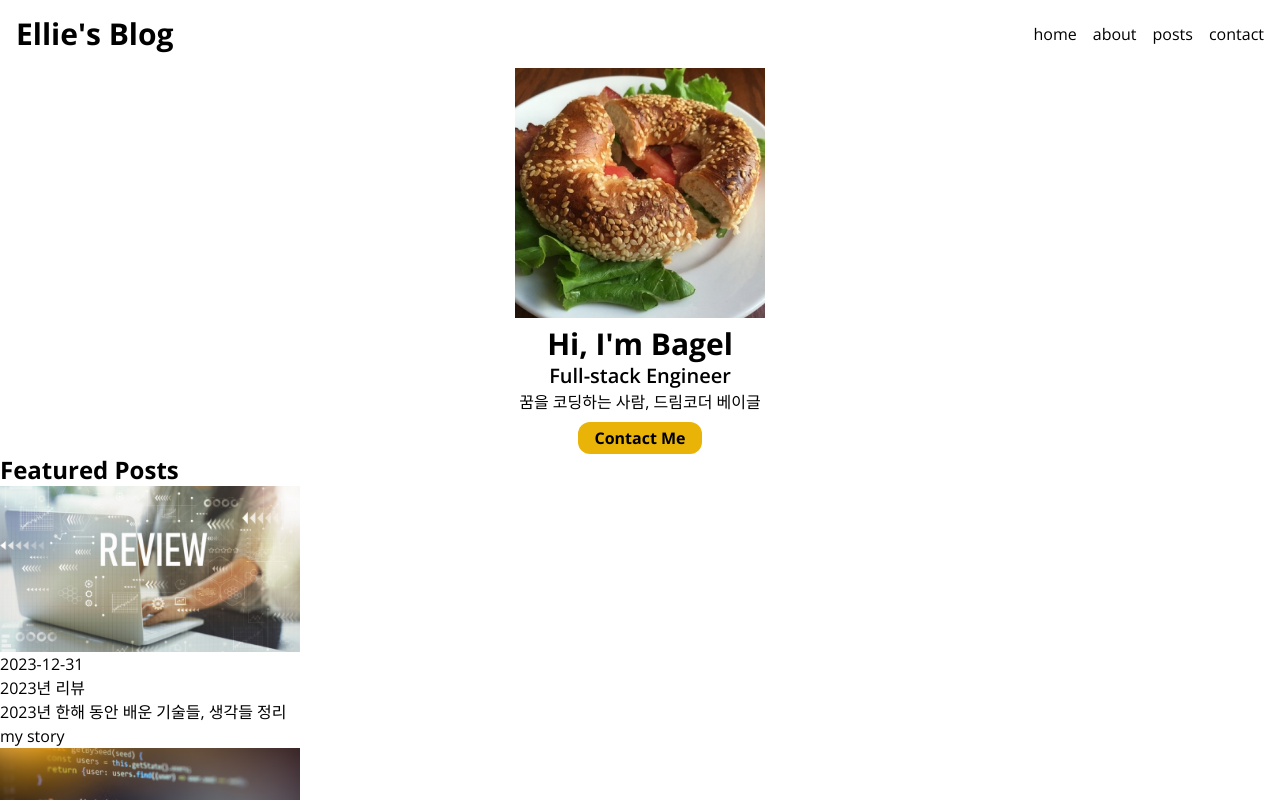
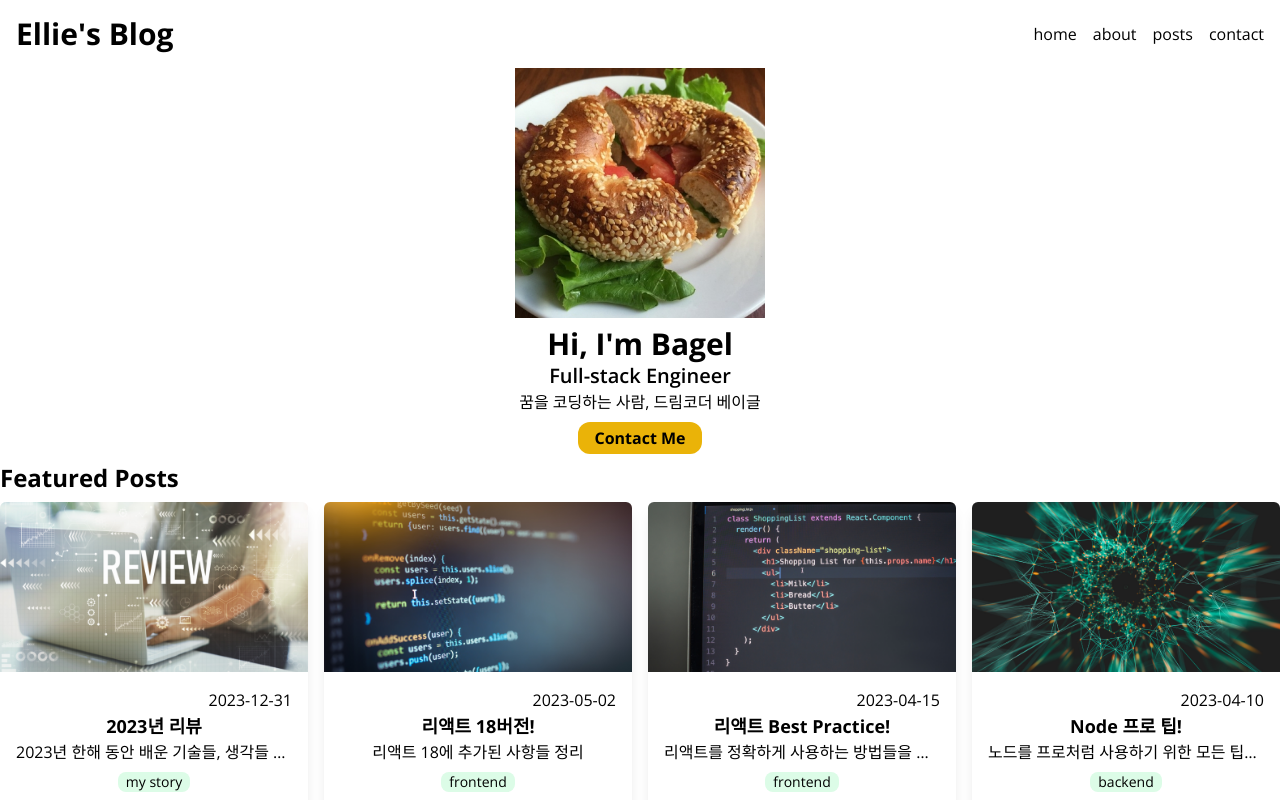
Before and after one commit to k2core/nextjs004, a Next.js app: page / in a window 1280 px wide. Built offline with nearby package versions, Linux system fonts and the light colour scheme.

Commit message:
피쳐된 포스트 보여주기(스타일링) 완성
스타일링까지 모두 완성함.

Changes to be committed:
modified:   src/components/FeaturedPosts.tsx
modified:   src/components/PostCard.tsx
modified:   src/components/PostsGrid.tsx

```diff
--- a/src/components/FeaturedPosts.tsx
+++ b/src/components/FeaturedPosts.tsx
@@ -5,7 +5,7 @@ export default async function FeaturedPosts() {
   const posts = await getFeaturedPosts();
   return (
     <section>
-      <h2 className="text-2xl font-bold">Featured Posts</h2>
+      <h2 className="text-2xl font-bold my-2">Featured Posts</h2>
       <PostsGrid posts={posts} />
     </section>
   );
--- a/src/components/PostCard.tsx
+++ b/src/components/PostCard.tsx
@@ -8,18 +8,23 @@ export default function PostCard({
 }: Props) {
   return (
     <Link href={`/posts/${path}`}>
+      <article className="rounded-md overflow-hidden shadow-lg">
         <Image
+          className="w-full"
           src={`/images/posts/${path}.png`}
           alt={title}
           width={300}
           height={200}
         />
-      <div>
-        <time>{date.toString()}</time>
-        <h3>{title}</h3>
-        <p>{description}</p>
-        <span>{category}</span>
+        <div className="flex flex-col items-center p-4">
+          <time className="self-end">{date.toString()}</time>
+          <h3 className="text-lg font-bold">{title}</h3>
+          <p className="w-full truncate text-center">{description}</p>
+          <span className="text-sm rounded-lg bg-green-100 px-2 my-2">
+            {category}
+          </span>
         </div>
+      </article>
     </Link>
   );
 }
--- a/src/components/PostsGrid.tsx
+++ b/src/components/PostsGrid.tsx
@@ -4,7 +4,7 @@ import PostCard from "./PostCard";
 type Props = { posts: Post[] };
 export default function PostsGrid({ posts }: Props) {
   return (
-    <ul>
+    <ul className="grid gap-4 grid-cols-1 sm:grid-cols-2 md:grid-cols-3 lg:grid-cols-4">
       {posts.map((post) => (
         <li key={post.path}>
           <PostCard post={post} />
```
Lines whose indentation alone changed are shown as unchanged.
